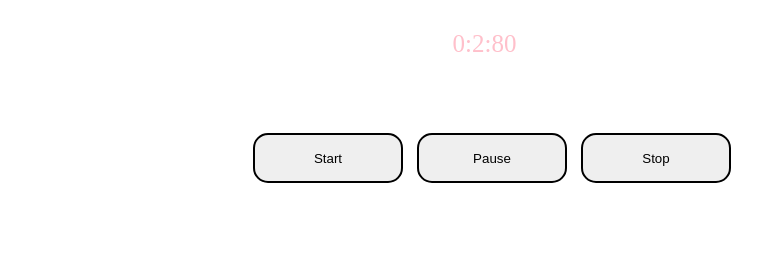
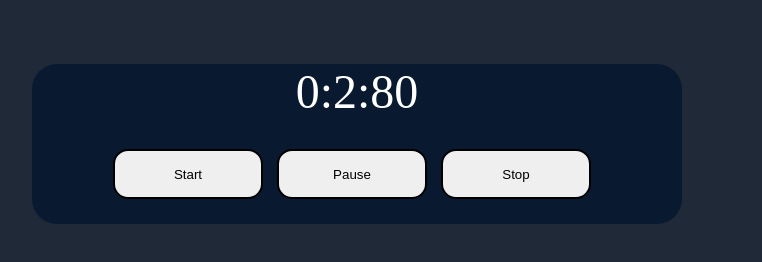
Before and after one commit to malinovvski/stoper, a plain HTML site: page index.html in a window 1280 px wide. Both pictures are taken after a click on the button "Start". Shown: the whole page, without its empty margins (283-1045 px from the left). Drawn offline with Linux system fonts and the light colour scheme.

Commit message:
Stopwatch

```diff
--- a/index.html
+++ b/index.html
@@ -9,7 +9,7 @@
 <div class="container">
 
     <div id="meter">
-     00:00:00
+     0:0:0
     </div>
 
 
--- a/script.js
+++ b/script.js
@@ -1,27 +1,29 @@
-function start(){
-     interval = setInterval(() => {
-        time+=1;
-        let minutes = Math.floor((time / (60 * 100)) % 60);
-        let seconds = Math.floor((time / 100) % 60);
-        let miliseconds = time % 100 ;
-         stoperElement.innerHTML=`${minutes}:${seconds}:${miliseconds}`;
 
+function start() {
+    interval = setInterval(() => {
+        time += 1;
+        minutes = Math.floor((time / (6000)) % 60);
+        seconds = Math.floor((time / 100) % 60);
+        miliseconds = time % 100;
+        stoperElement.innerHTML = `${minutes}:${seconds}:${miliseconds}`;
 
-}, 10);
+    }, 10);
 
 
 };
 
-function pause(){
+function pause() {
     clearInterval(interval);
 };
 
 
-function stop(){
+function stop() {
     time = 0;
-    stoperElement.innerHTML = time;
+    seconds = 0;
+    minutes = 0;
+    miliseconds = 0;
     clearInterval(interval);
-    stoperElement.innerHTML=`${minutes}:${seconds}:${miliseconds}`;
+    stoperElement.innerHTML = `${minutes}:${seconds}:${miliseconds}`;
 };
 
 let time = 0;
@@ -30,4 +32,4 @@ let minutes = 0;
 let miliseconds = 0;
 let interval = 0;
 let stoperElement = document.querySelector("#meter");
-stoperElement.innerHTML = time;
+stoperElement.innerHTML = `${minutes}:${seconds}:${miliseconds}`;
--- a/style/style.css
+++ b/style/style.css
@@ -1,28 +1,34 @@
+*{
+    box-sizing: border-box;
+    margin: 0px;
+}
 body{
     height: 100%;
+    background: #1F2937;
 }
 .container {
-	width: 800px;
-
-    margin: 30px auto;
+	width: 100%;
+    max-width: 650px;
+    height: 20%;
+    background-color: #091930;
+    margin: 4rem auto;
     color: red;
     text-align: center;
-
     background-size: cover;
+    border-radius: 25px;
 }
 
 
 .buttons {
 	margin: -25px;
 	position: relative;
-	left: 140px;
-	top: 100px;
+	left: center;
+	top: 55px;
 }
 
 button{
     width: 150px;
     height: 50px;
-
     border-radius: 15px;
     border: 2px solid black;
     margin-right: 10px;
@@ -38,12 +44,15 @@ button:hover{
 
 #minuty,
 #sekundy {
-    font-size: 2em;
+    font-size: 5em;
+    font-weight: 300;
 }
 
 #meter
 {
-    color: pink;
-    font-size: 25px;
-    margin-left: 255px;
+    color: white;
+    font-size: 3em;
+    margin-left: center;
+    font-weight: 300;
+
 }
```
